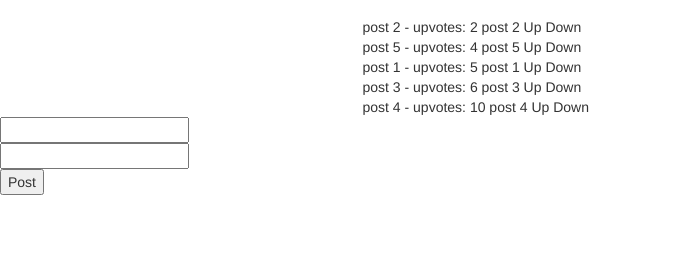
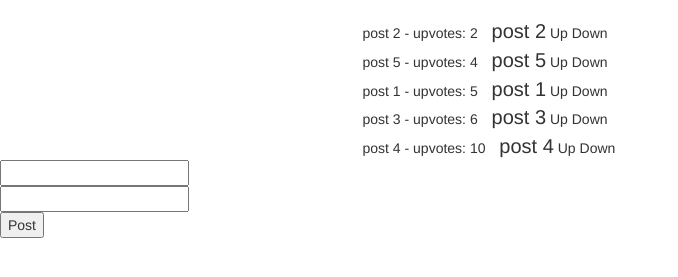
Before and after one commit to benhalverson/rails-angular-qa, a website: page index.html in a window 1280 px wide. Shown: the part 89-366 px from the top of the page, without its empty margins (0-678 px from the left). Drawn offline with nearby package versions, Linux system fonts and the light colour scheme.

Commit message:
added css

```diff
--- a/index.html
+++ b/index.html
@@ -23,7 +23,7 @@
       <div ng-repeat="post in posts | orderBy: 'upvotes'">{{post.title}} - upvotes: {{post.upvotes}}
 
         <a ng-show="post.link" href="{{post.link}}">{{post.title}}</a>
-        <span ng-hide="post.link">{{post.title}}</span>
+        <span class="link" ng-hide="post.link">{{post.title}}</span>
         <span ng-click="incrementUpvotes(post)">Up</span>
         <span ng-click="decrementDownvotes(post)">Down</span>
       </div>
--- a/styles.css
+++ b/styles.css
@@ -0,0 +1,4 @@
+.link {
+  font-size: 20px;
+  margin-left: 10px;
+}
```
